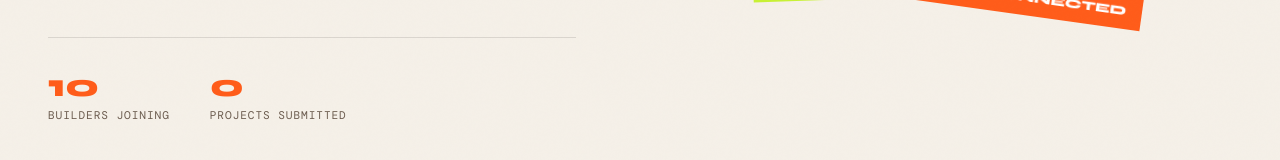
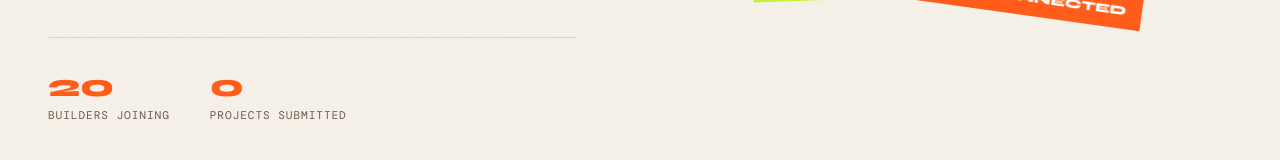
Before and after one commit to YSWS-HackAHome/website, a React (Vite) app: page / in a window 1280 px wide. Shown: the part 606-766 px from the top of the page. Built offline with nearby package versions, Linux system fonts and the light colour scheme; a web font is replaced by a local one.

Commit message:
Update stats.

```diff
--- a/src/pages/Home.jsx
+++ b/src/pages/Home.jsx
@@ -246,7 +246,7 @@ function Hero() {
                 </div>
 
                 <div className="hero-stats">
-                    <CountStat target={10} label="Builders Joining" />
+                    <CountStat target={20} label="Builders Joining" />
                     <CountStat target={0} label="Projects submitted" />
                     {/* <CountStat target={3} label="Week Program" /> - we dont know yet ¯\_(ツ)_/¯ */}
                 </div>
```
